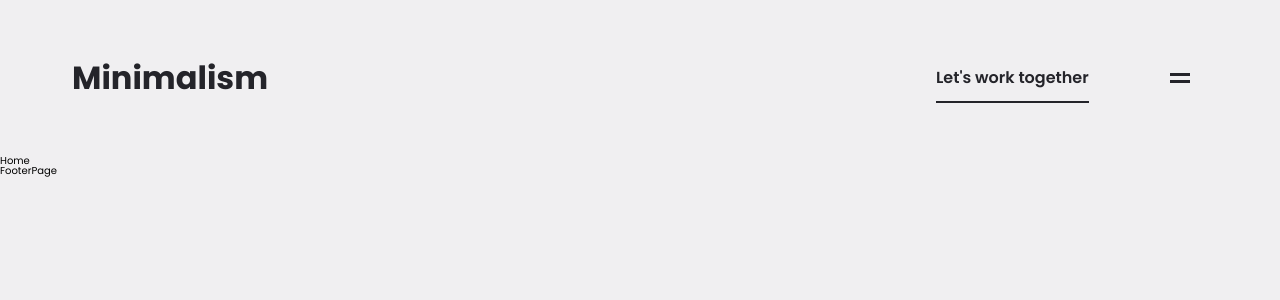
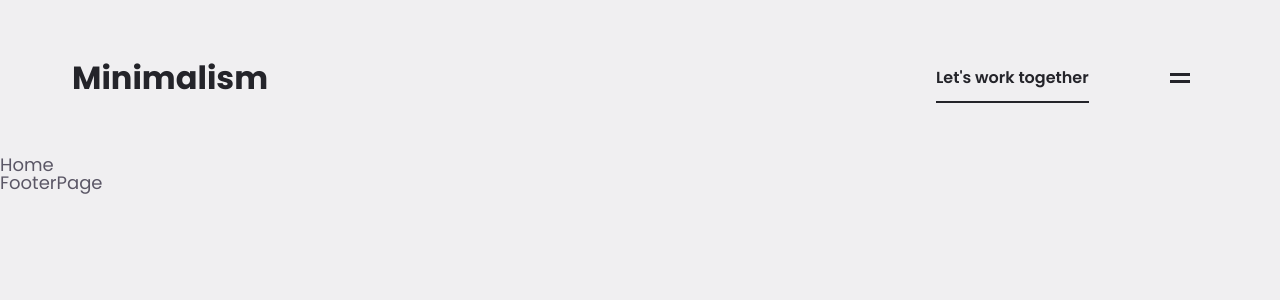
Before and after one commit to nikolay-smykk/ecommercetelwind, a React (Create React App) app: page / in a window 1280 px wide. Shown: the top 300 px of the page. Built offline with nearby package versions, Linux system fonts and the light colour scheme; the HTML template or start-up script is replaced by a standard one.

Commit message:
Update _typography.scss

```diff
--- a/src/sass/base/_typography.scss
+++ b/src/sass/base/_typography.scss
@@ -1,12 +1,14 @@
 @import url('https://fonts.googleapis.com/css2?family=Poppins:wght@400;500;600;700;800&display=swap');
 
 html {
-  font-size: 62.5%;
+  font-size: 10px;
   line-height: 1.25;
   body {
+    font-size: 1.8rem;
     font-family: 'Poppins', -apple-system, BlinkMacSystemFont, 'Segoe UI',
       Roboto, Oxygen, Ubuntu, Cantarell, 'Open Sans', 'Helvetica Neue',
       sans-serif;
+    color: #5b5766;
   }
 }
 
@@ -14,7 +16,17 @@ p,
 span {
   font-size: 1.4rem;
 }
+ul {
+  list-style: none;
+}
 
 a {
   font-weight: 600;
 }
+
+h1,
+h2,
+h3 {
+  font-weight: bold;
+  color: #554d89;
+}
```
